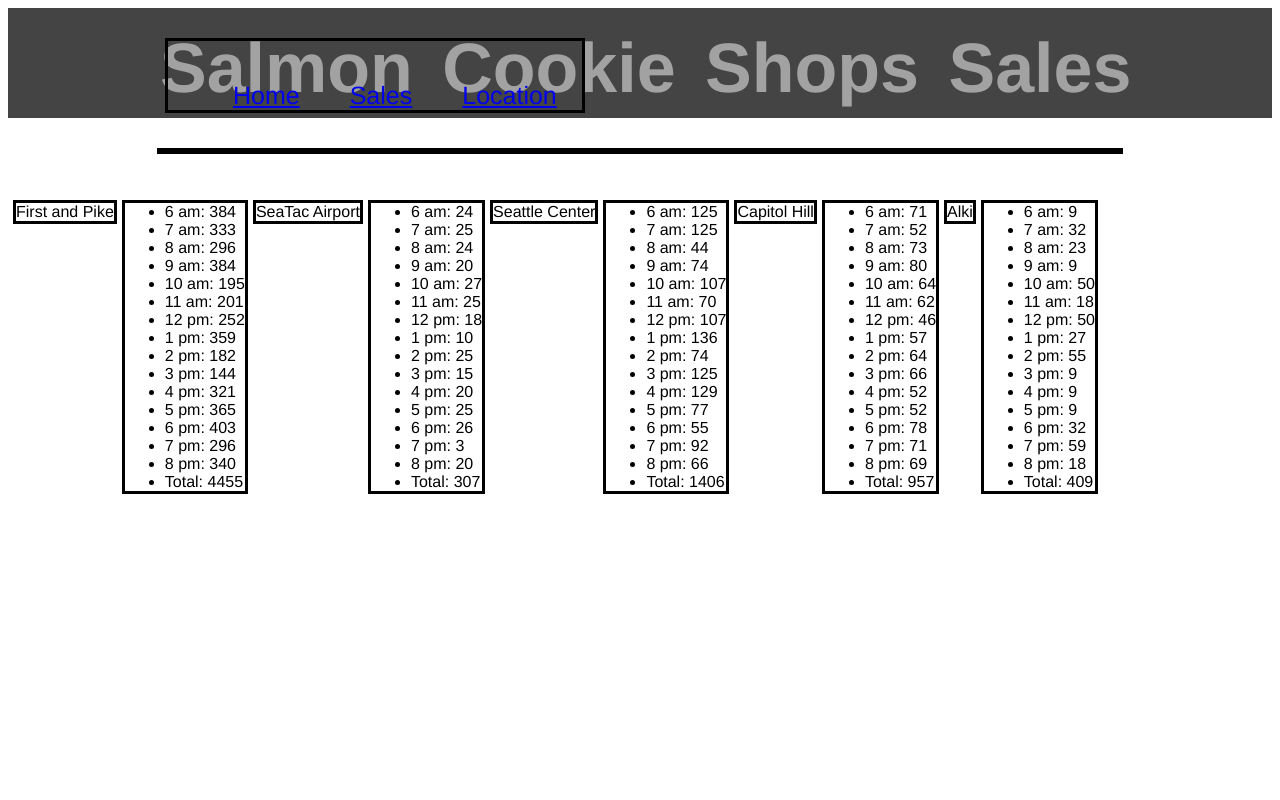
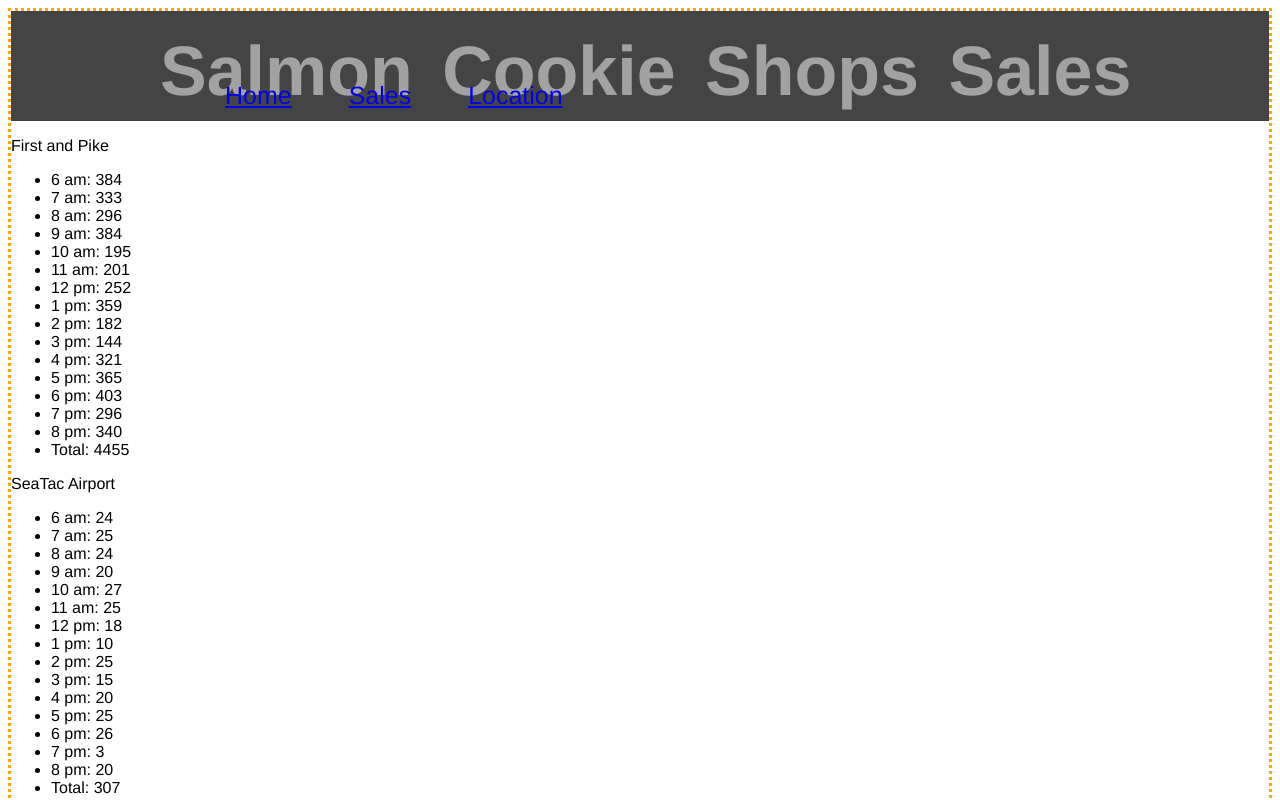
Before and after one commit to hubenya/Salmon-Cookie-Shops, a plain HTML site: page sales.html in a window 1280 px wide. Shown: the top 800 px of the page. Drawn offline with Linux system fonts and the light colour scheme.

Commit message:
Starting to work on TUESDAY2

```diff
--- a/sales.css
+++ b/sales.css
@@ -39,26 +39,6 @@ nav ul li {
   margin-top: 40px;
   padding: 0px 15px 0px 25px;
 }
-div p {
-  float: left;
-  text-align: left;
-  display: inline-table;
-  margin-bottom: 5px;
-  margin-left: 5px;
-  border: solid 3px black;
+body {
+  border: dotted 3px orange;
 }
-
-
-ul{
-  float: left;
-  text-align: left;
-  display: inline-table;
-  margin-bottom: 5px;
-  margin-left: 5px;
-  border: solid 3px black;
-}
-main {
-  width: 960px;
-  margin: 30px auto;
-  border: solid 3px black;
-}
```
